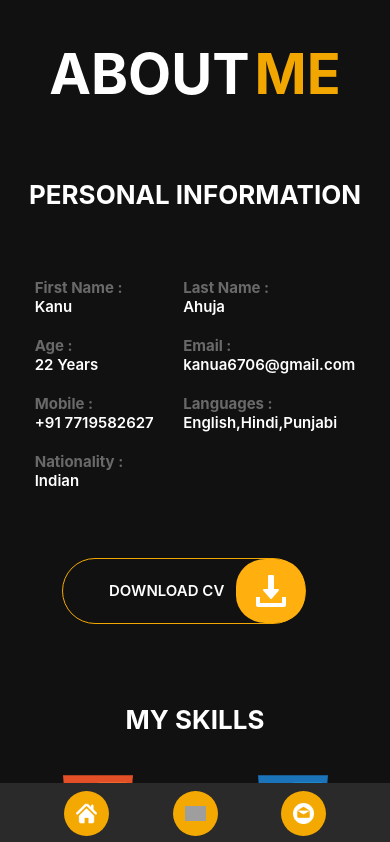
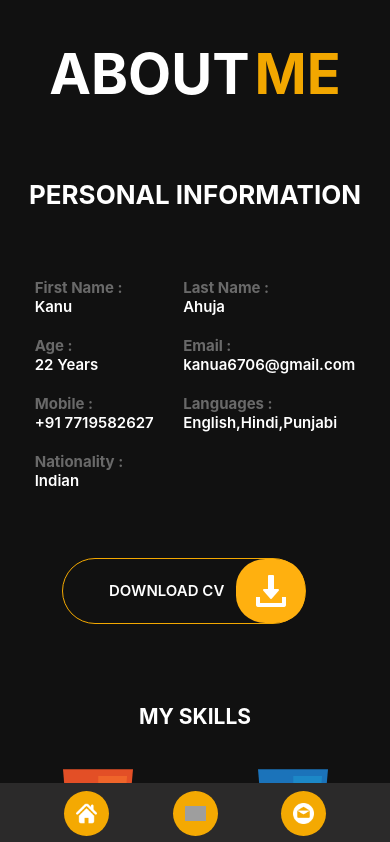
Before and after one commit to kanu-ahuja/portfolio, a React (Create React App) app: page /about in a window 390 px wide. Shown: the top 842 px of the page. Built offline with nearby package versions, Linux system fonts and the light colour scheme; grey boxes are pictures that could not be loaded.

Commit message:
portfolio completed

```diff
--- a/src/App.css
+++ b/src/App.css
@@ -760,4 +760,8 @@ textarea {
     padding-bottom: 36%;
     padding-top: 0;
   }
+
+  .second_card {
+    font-size: 21px;
+  }
 }
```
